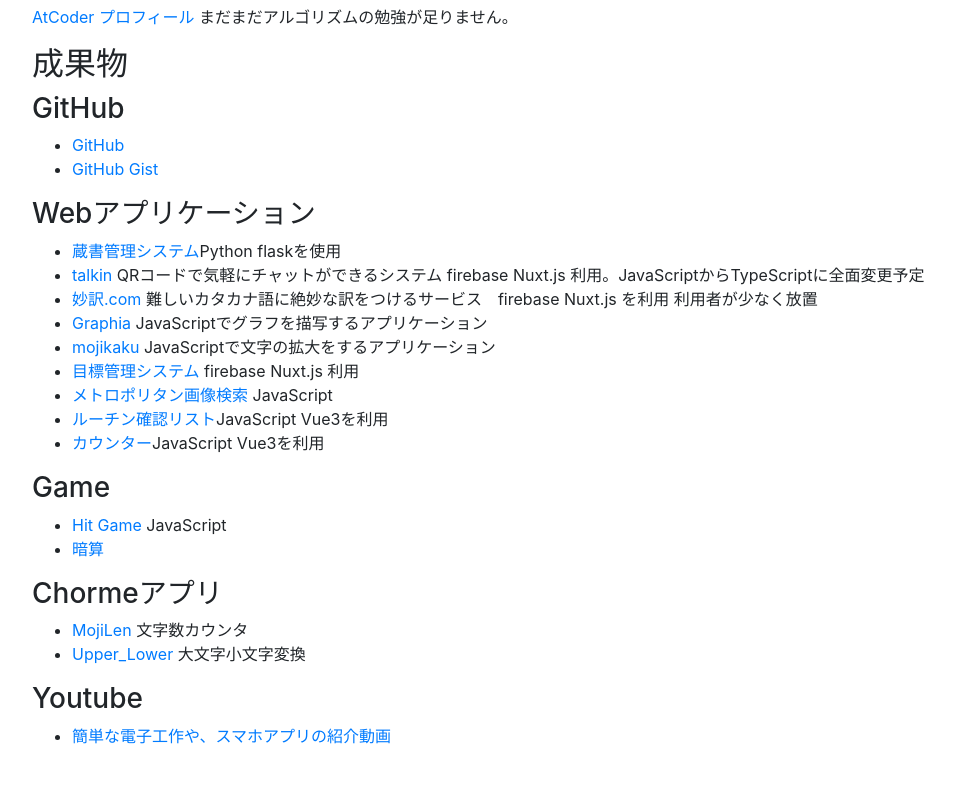
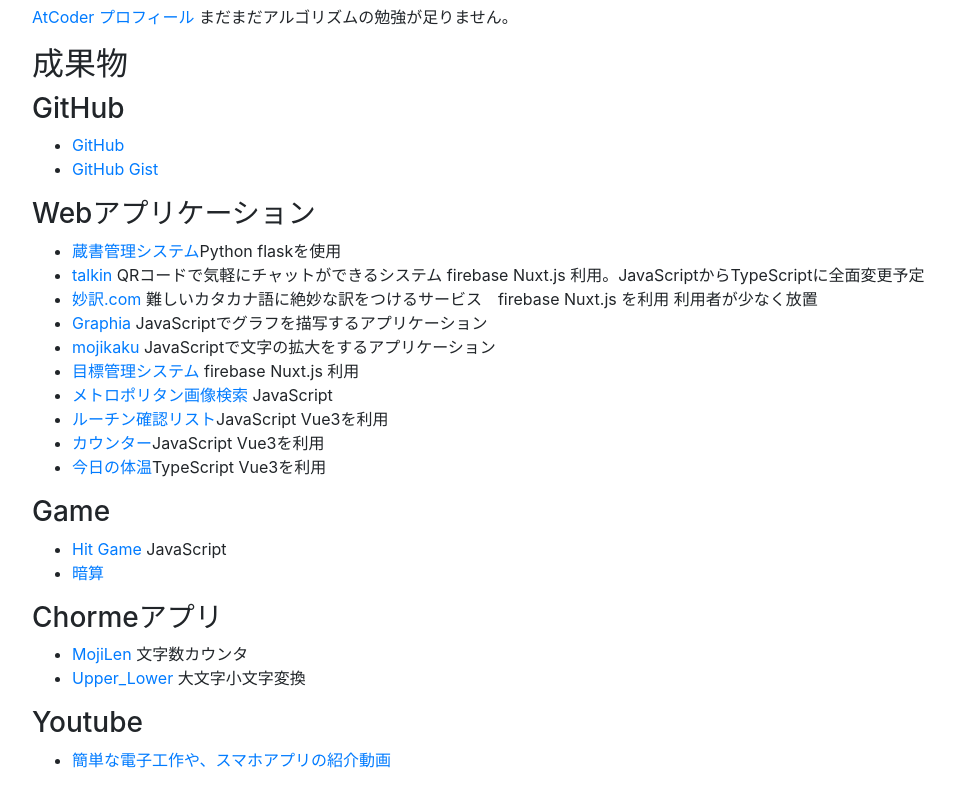
Before and after one commit to craftpage/portfolio, a plain HTML site: page index.html in a window 1280 px wide. Shown: the part 1780-2568 px from the top of the page, without its empty margins (53-1008 px from the left). Before the commit the page ends 2544 px from the top, so only its background shows below. Drawn offline with nearby package versions, Linux system fonts and the light colour scheme.

Commit message:
Update index.html

```diff
--- a/index.html
+++ b/index.html
@@ -92,7 +92,7 @@
                     <li><a href="https://craftpage.github.io/MetropolitanSearch/">メトロポリタン画像検索</a> JavaScript</li>
                     <li><a href="https://craftpage.github.io/routine/">ルーチン確認リスト</a>JavaScript Vue3を利用</li>
                     <li><a href="https://craftpage.github.io/CountApp/">カウンター</a>JavaScript Vue3を利用</li>
-
+                    <li><a href="https://craftpage.github.io/bodyTemperature/">今日の体温</a>TypeScript Vue3を利用</li>
                 </ul>
             <h3>Game</h3>
                 <ul>
```
